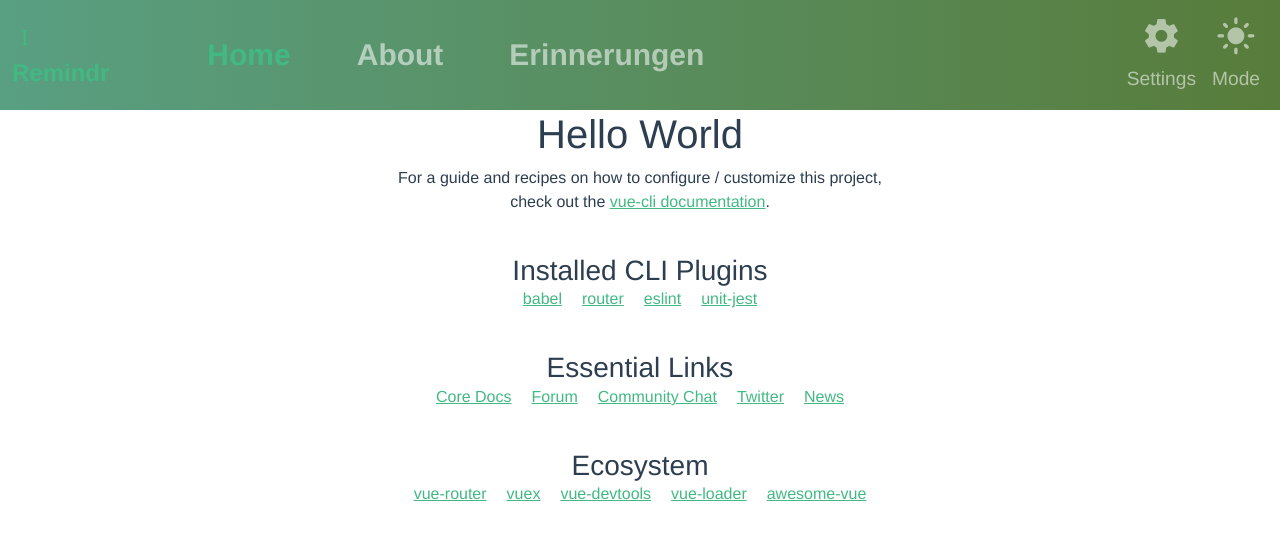
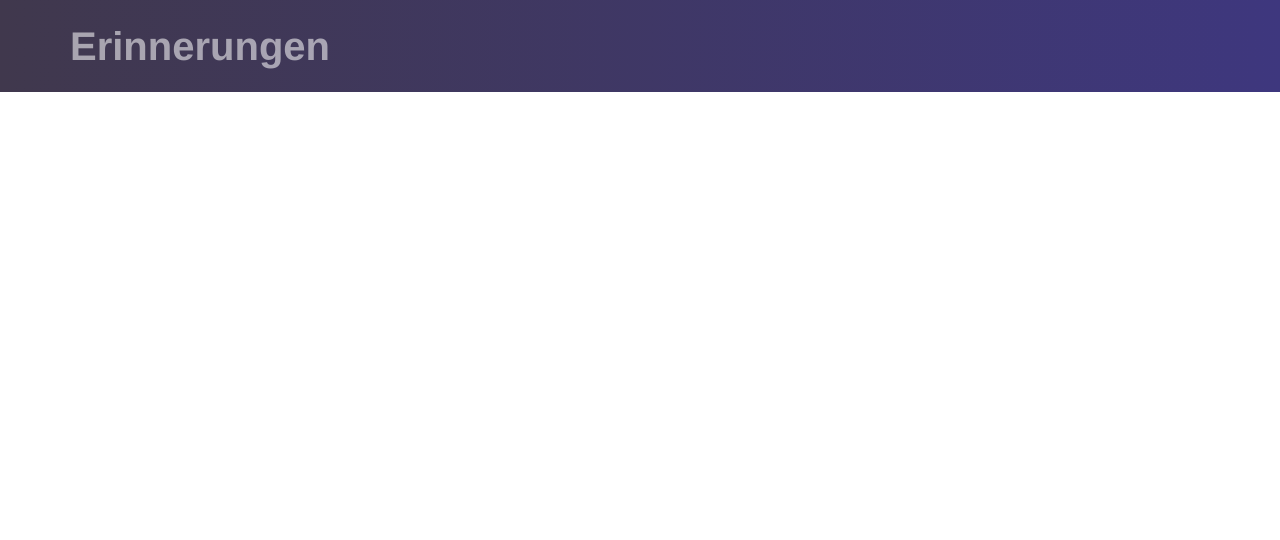
Before and after one commit to LauraWozniak/Frontend, a Vue app: page / in a window 1280 px wide. Shown: the top 540 px of the page. Built offline with nearby package versions, Linux system fonts and the light colour scheme; a web font is replaced by a local one.

Commit message:
everything cleaned up

```diff
--- a/src/components/HelloWorld.vue
+++ b/src/components/HelloWorld.vue
@@ -1,3 +1,4 @@
+<!-- Not in use! -->
 <template>
   <div class="hello">
     <h1>{{ msg }}</h1>
--- a/src/components/NavbarApp.vue
+++ b/src/components/NavbarApp.vue
@@ -1,48 +1,14 @@
 <template>
   <nav class="navbar navbar-expand-lg navbar-dark gradient-custom">
     <div class="container-fluid">
-      <!-- Adjusted alignment for "Navbar" text -->
-      <router-link class="navbar-brand me-auto" to="/">
-        <div>
-          <i class="material-icons">Info</i>
-        </div>
-        Remindr
-      </router-link>
       <button class="navbar-toggler" type="button" data-toggle="collapse" data-target="#navbarNav"
               aria-controls="navbarNav" aria-expanded="false" aria-label="Toggle navigation">
         <span class="navbar-toggler-icon"></span>
       </button>
-
       <div class="collapse navbar-collapse" id="navbarNav">
         <ul class="navbar-nav me-auto">
           <li class="nav-item">
-            <router-link class="nav-link" to="/" style="font-size: 30px; font-weight: bold; margin-right: 50px; margin-left: 90px;">Home</router-link>
-          </li>
-          <li class="nav-item">
-            <router-link class="nav-link" to="/about" style="font-size: 30px; font-weight: bold; margin-right: 50px;">About</router-link>
-          </li>
-          <li class="nav-item">
-            <router-link class="nav-link" to="/erinnerungen" style="font-size: 30px; font-weight: bold; margin-right: 50px;">Erinnerungen</router-link>
-          </li>
-        </ul>
-
-        <!-- "Settings" link with ms-auto class for right alignment -->
-        <ul class="navbar-nav ms-auto ">
-          <li class="nav-item me-1 me-lg-0">
-            <a class="nav-link" href="#">
-              <div>
-              <i class="material-icons" style="font-size: 2.1em;">settings</i>
-              </div>
-              Settings
-            </a>
-          </li>
-          <li class="nav-item me-3 me-lg-0">
-            <a class="nav-link" href="#">
-              <div>
-              <i class="material-icons" style="font-size: 2.1em;">light_mode</i>
-              </div>
-              Mode
-            </a>
+            <router-link class="nav-link" to="/erinnerungen" style="font-size: 40px; font-weight: bold; margin-left: 50px;" active-class="active-link">Erinnerungen</router-link>
           </li>
         </ul>
       </div>
@@ -57,14 +23,17 @@ export default {
 
 <style scoped>
 .gradient-custom {
-  background: #3a7928;
-  background: -webkit-linear-gradient(to right, rgb(113, 241, 245), rgb(113, 250, 177));
-  background: linear-gradient(to right, rgb(89, 159, 130), rgb(88, 124, 59));
+  background: #342948;
+  background: -webkit-linear-gradient(to right, rgb(9, 11, 38), rgb(58, 24, 117));
+  background: linear-gradient(to right, rgb(64, 56, 77), rgb(62, 55, 126));
 }
 .navbar-brand {
-  font-size: 1.5em; /* Adjust the font size as needed */
+  font-size: 1.5em;
 }
 .nav-link {
-  font-size: 1.2em; /* Adjust the font size as needed */
+  font-size: 1.2em;
+}
+.active-link {
+  color: #daded4;
 }
 </style>
--- a/src/components/TimerClock.vue
+++ b/src/components/TimerClock.vue
@@ -116,7 +116,7 @@ export default {
   display: flex;
   justify-content: flex-start;
   align-items: center;
-  height: 15vh;
+  height: 18vh;
   padding-left: 20px;
   padding-top: 40px;
 }
--- a/src/views/AboutView.vue
+++ b/src/views/AboutView.vue
@@ -1,3 +1,4 @@
+<!-- Not in use, was test site -->
 <template>
   <div class="about">
     <h1>This is an aaaaaabout page</h1>
--- a/src/views/HomeView.vue
+++ b/src/views/HomeView.vue
@@ -1,9 +1,4 @@
-<template>
-  <div class="home">
-    <HelloWorld msg="Hello World"/>
-  </div>
-</template>
-
+<!-- Not in use -->
 <script>
 // @ is an alias to /src
 import HelloWorld from '@/components/HelloWorld.vue'
```
